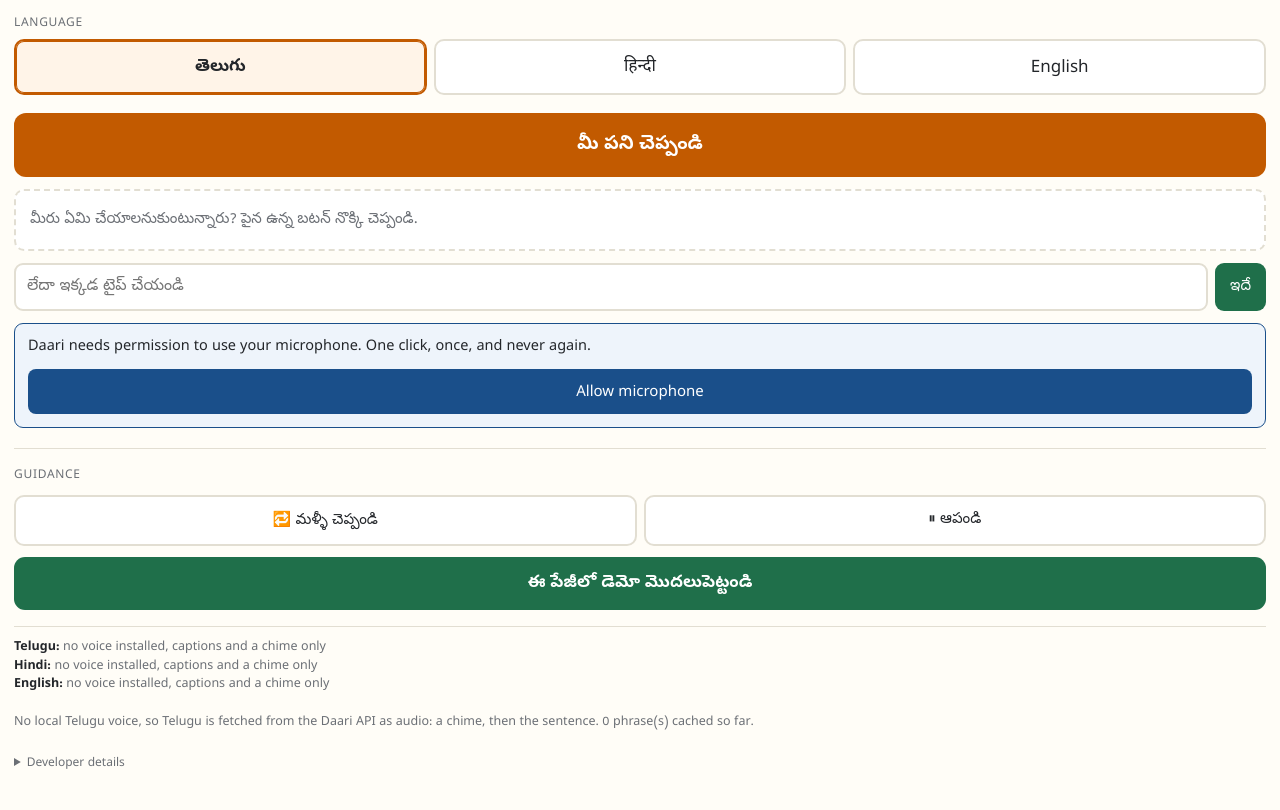
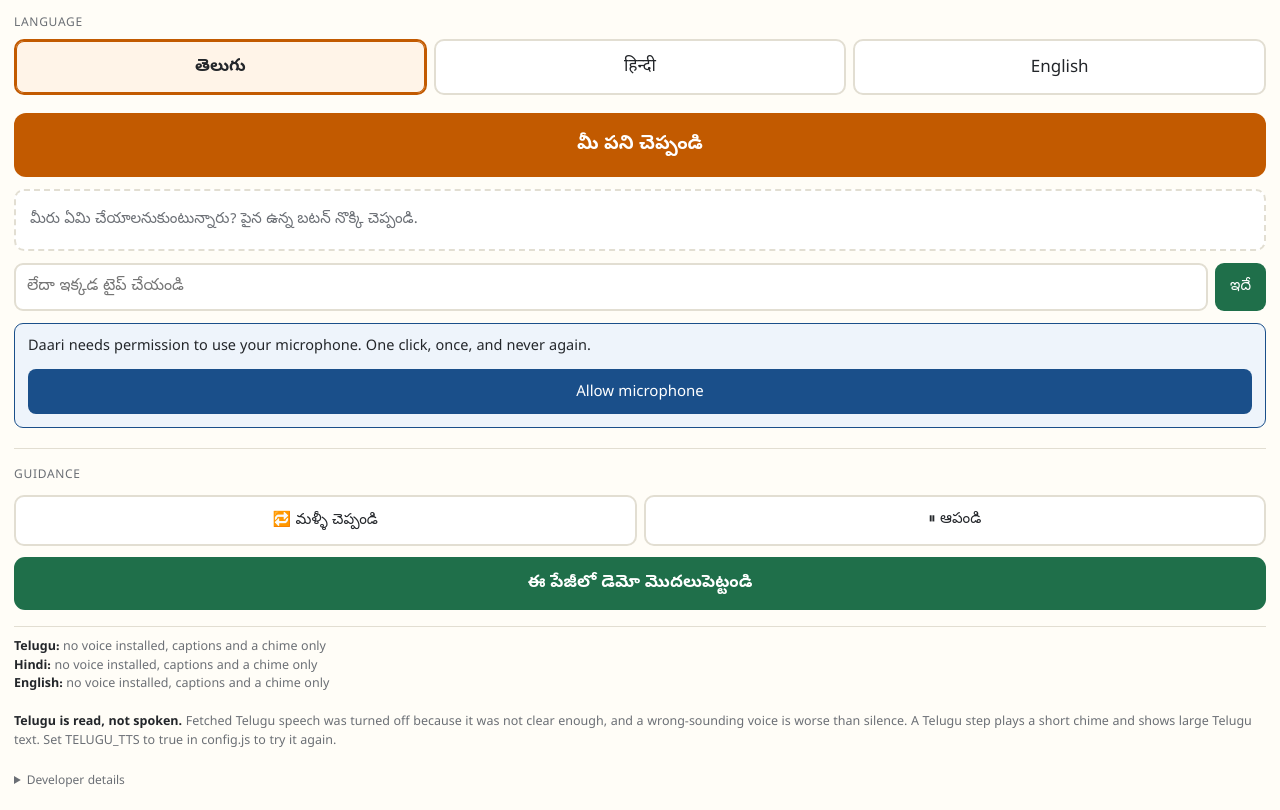
Before and after one commit to AGSGreeshma/Daari.ai, a browser extension: page extension/sidepanel.html in a window 1280 px wide. Shown: the part 71-881 px from the top of the page. Drawn offline with Linux system fonts and the light colour scheme.

Commit message:
Fix: Telugu is read, not spoken - fetched voice was not clear enough
Listened to it. Unclear, and it seemed to skip words. CLAUDE.md is explicit
that a wrong-sounding Telugu voice is worse than silence for the primary
persona, so Telugu now gets the stated fallback: a chime and large Telugu
captions. That is the designed behaviour, not a climbdown.

- config.js gains TELUGU_TTS, default false. All the code stays, so it is one
  line to try again.
- The caption grows from 23px to 28px for Telugu, because it is now the ONLY
  channel for that user rather than a parallel one. Telugu script also needs
  more line height than Latin at the same size.
- The panel says plainly that Telugu is read rather than spoken, instead of
  leaving the silence unexplained.
- api/tts.js no longer slows playback. It was at 0.85 for the same reason the
  browser voices run at 0.8, but slowed synthesis is a plausible cause of
  exactly the word-skipping that was heard. Speed is now an env var, so if
  Telugu speech is re-enabled it should be tried at normal speed before the
  voice gets blamed.

```diff
--- a/extension/config.js
+++ b/extension/config.js
@@ -18,5 +18,17 @@ self.DAARI_CONFIG = {
   // extension where anyone can read it. It is a locked screen door: it stops a
   // crawler or a copied URL from spending the budget. The thing that actually
   // protects the money is the hard spending limit in the OpenAI dashboard.
-  CLIENT: "daari/0.5"
+  CLIENT: "daari/0.5",
+
+  // Fetch Telugu speech from /api/tts?
+  //
+  // OFF, after listening to it: unclear, and it seemed to skip words. CLAUDE.md
+  // is explicit that a bad Telugu voice is worse than silence for the primary
+  // persona, so Telugu now gets the chime plus large Telugu captions instead --
+  // which is the stated fallback, not a climbdown.
+  //
+  // The code is all still here. Set this to true to try again, ideally after
+  // changing OPENAI_TTS_VOICE in Vercel, or if the word-skipping turns out to
+  // have been the slowed playback (api/tts.js no longer slows it).
+  TELUGU_TTS: false
 };
--- a/extension/sidepanel.js
+++ b/extension/sidepanel.js
@@ -295,7 +295,10 @@
        has even begun. */
     chime();
 
-    if (code === 'te') {
+    /* Fetched Telugu speech is off by default -- it was not clear enough, and a
+       bad voice is worse than silence for the primary persona. The chime above
+       plus the large Telugu caption is the stated fallback in CLAUDE.md. */
+    if (code === 'te' && DAARI_CONFIG.TELUGU_TTS) {
       /* Let the chime finish first, or the two overlap and neither is clear. */
       window.setTimeout(function () {
         DAARI_TTS.speak(text, code).then(function (spoke) {
@@ -314,12 +317,20 @@
       parts.push('<b>' + entry.english + ':</b> ' +
         (voice ? voice.name : 'no voice installed, captions and a chime only'));
     });
-    var note = pickVoice('te')
-      ? 'Telugu has a local voice, so no audio needs fetching.'
-      : ('No local Telugu voice, so Telugu is fetched from the Daari API as audio: ' +
-         'a chime, then the sentence. ' + DAARI_TTS.cached() + ' phrase(s) cached so far' +
-         (DAARI_TTS.lastError() ? '. Last attempt failed: ' + DAARI_TTS.lastError() +
-            ' - the large caption is carrying it instead.' : '.'));
+    var note;
+    if (pickVoice('te')) {
+      note = 'Telugu has a local voice, so nothing needs fetching.';
+    } else if (DAARI_CONFIG.TELUGU_TTS) {
+      note = 'No local Telugu voice, so Telugu is fetched as audio: a chime, then the ' +
+        'sentence. ' + DAARI_TTS.cached() + ' phrase(s) cached' +
+        (DAARI_TTS.lastError() ? '. Last attempt failed: ' + DAARI_TTS.lastError() +
+          ' - the large caption is carrying it instead.' : '.');
+    } else {
+      note = '<b>Telugu is read, not spoken.</b> Fetched Telugu speech was turned off ' +
+        'because it was not clear enough, and a wrong-sounding voice is worse than ' +
+        'silence. A Telugu step plays a short chime and shows large Telugu text. ' +
+        'Set TELUGU_TTS to true in config.js to try it again.';
+    }
 
     el.voiceStatus.innerHTML = parts.join('<br>') + '<br><br>' + note;
   }
```
Also changed, not shown: api/tts.js (+7 -3 lines), extension/content/overlay.css (+8 -0 lines), extension/content/overlay.js (+6 -2 lines).
